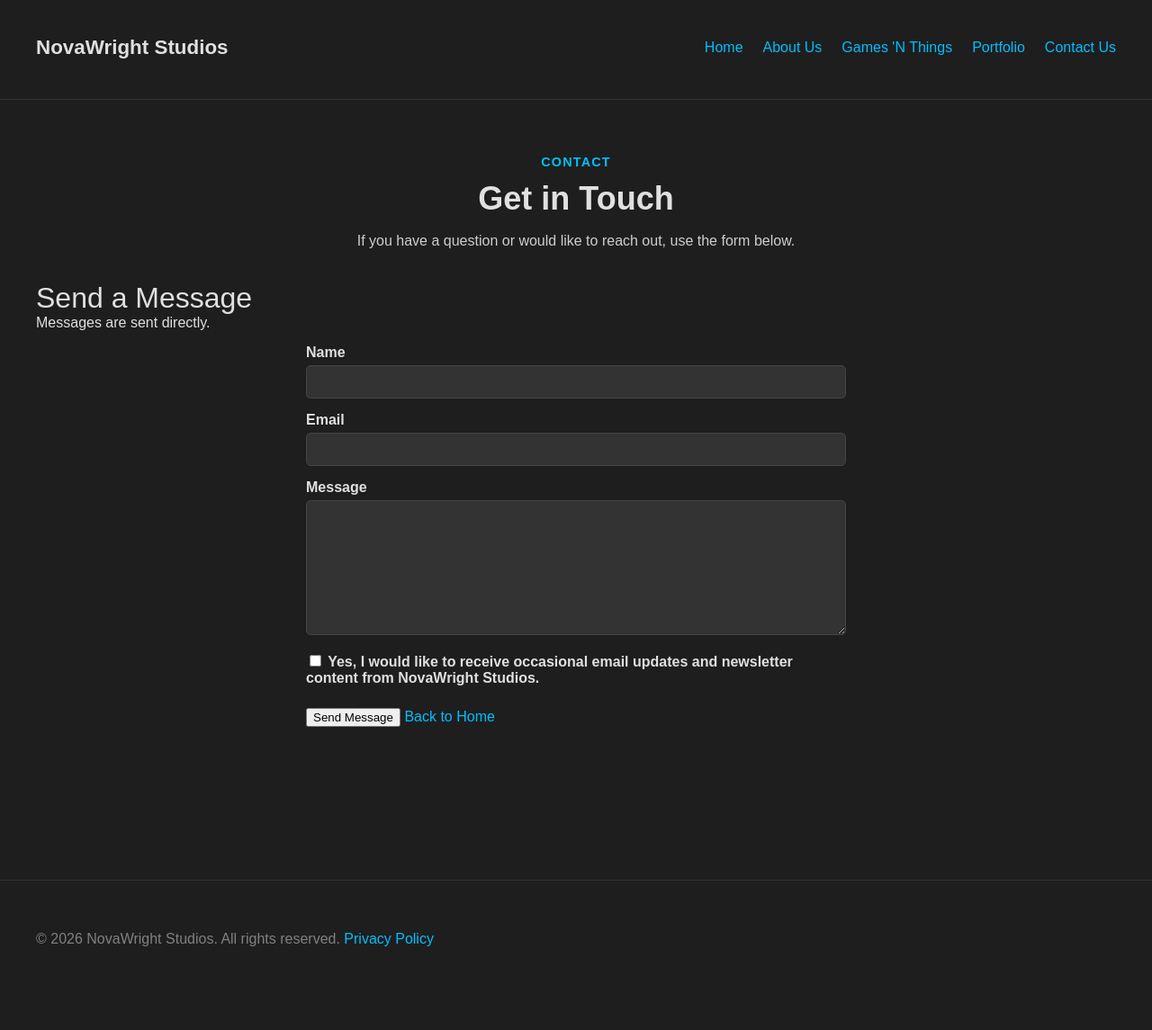
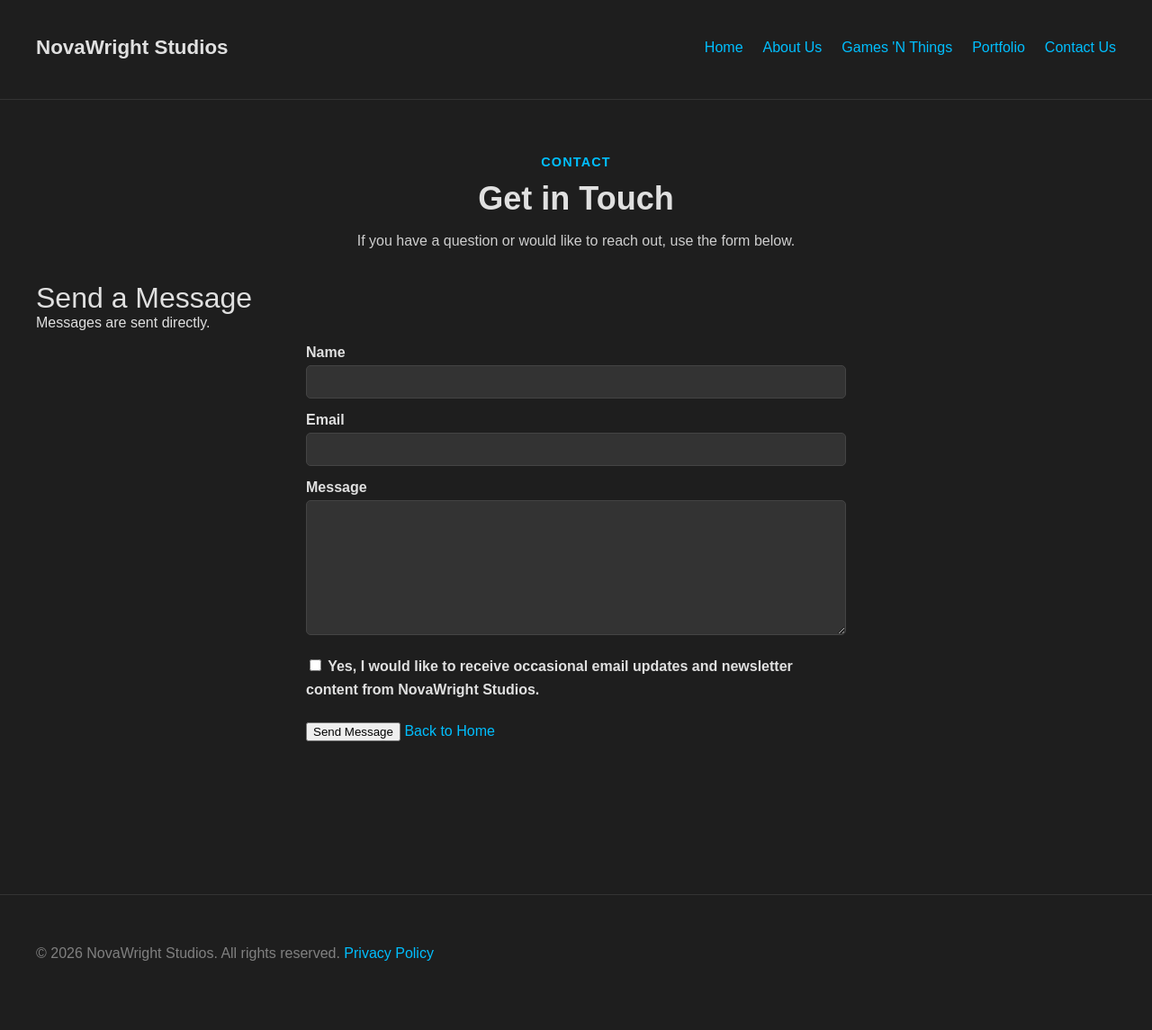
Before and after one commit to ScriptureExamined/NovawrightStudios, a Jekyll site: the page built from contact.html, in a window 1280 px wide. Shown: the whole page at 90% size. Built offline with Jekyll 4.4.1, drawn with Linux system fonts in a browser that asks for light colours.

Commit message:
Update style.css

```diff
--- a/assets/css/style.css
+++ b/assets/css/style.css
@@ -894,3 +894,21 @@ a:hover {
         font-size: 0.95rem;
     }
 }
+
+.newsletter-optin {
+    margin-top: 18px;
+}
+
+.checkbox-label {
+    display: flex;
+    align-items: flex-start;
+    gap: 10px;
+    line-height: 1.6;
+    cursor: pointer;
+    color: #E0E0E0;
+}
+
+.checkbox-label input[type="checkbox"] {
+    margin-top: 3px;
+    flex-shrink: 0;
+}
```
